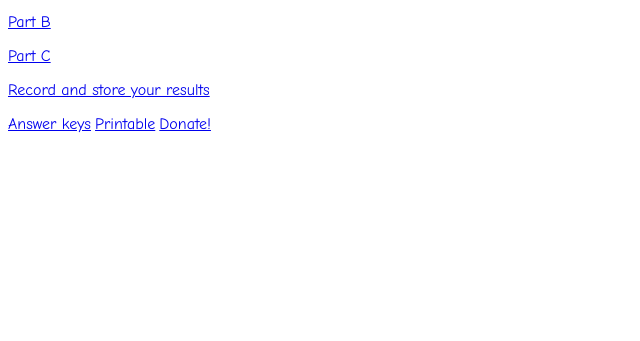
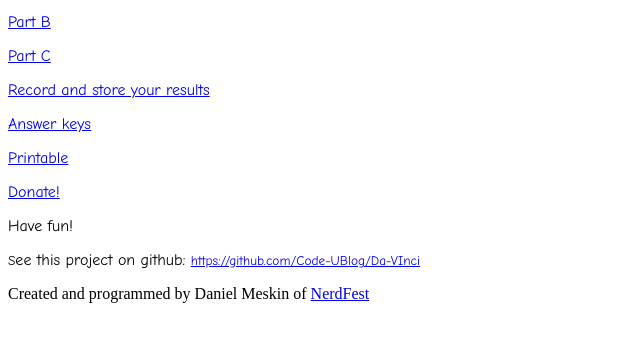
Before and after one commit to Code-UBlog/Da-VInci, a plain HTML site: page index.html in a window 1280 px wide. Shown: the part 87-428 px from the top of the page, without its empty margins (0-640 px from the left). Drawn offline with Linux system fonts and the light colour scheme.

Commit message:
updated index.html
-Fixed return error
-Added Link to repo
-Added Attribution

```diff
--- a/index.html
+++ b/index.html
@@ -14,11 +14,16 @@
 		<p>
 			<a href="./results.html" target="_blank"><span style="font-family: &quot;comic sans ms&quot;, cursive;">Record and store your results</span></a></p>
 		<p>
-			<a href="./key"><span style="font-family: &quot;comic sans ms&quot;, cursive;">Answer keys</span></a>
-            <a href="./printables/"><span style="font-family: &quot;comic sans ms&quot;, cursive;">Printable</span></a>
-        			<a href="./donate.html"><span style="font-family: &quot;comic sans ms&quot;, cursive;">Donate!</span></a>
-            </p>
+			<a href="./key"><span style="font-family: &quot;comic sans ms&quot;, cursive;">Answer keys</span></a></p>
+		<p>
+			<a href="./printables/"><span style="font-family: &quot;comic sans ms&quot;, cursive;">Printable</span></a></p>
+		<p>
+			<span style="font-family: &quot;comic sans ms&quot;, cursive;"><a href="./donate.html">Donate!</a></span></p>
+		<p>
+			<span style="font-family: &quot;comic sans ms&quot;, cursive;">Have fun!&nbsp;</span></p>
+		<p>
+			<span style="font-family: &quot;comic sans ms&quot;, cursive;"><small>S</small></span><span style="font-family: &quot;comic sans ms&quot;, cursive;">ee this project on github:&nbsp;</span><a href="https://github.com/Code-UBlog/Da-VInci" style="font-family: &quot;comic sans ms&quot;, cursive; font-size: 13.3333px;">https://github.com/Code-UBlog/Da-VInci</a></p>
 		<div>
-			&nbsp;</div>
+			Created and programmed by Daniel Meskin of <a href="http://nfhub.com">NerdFest</a></div>
 	</body>
 </html>
```
